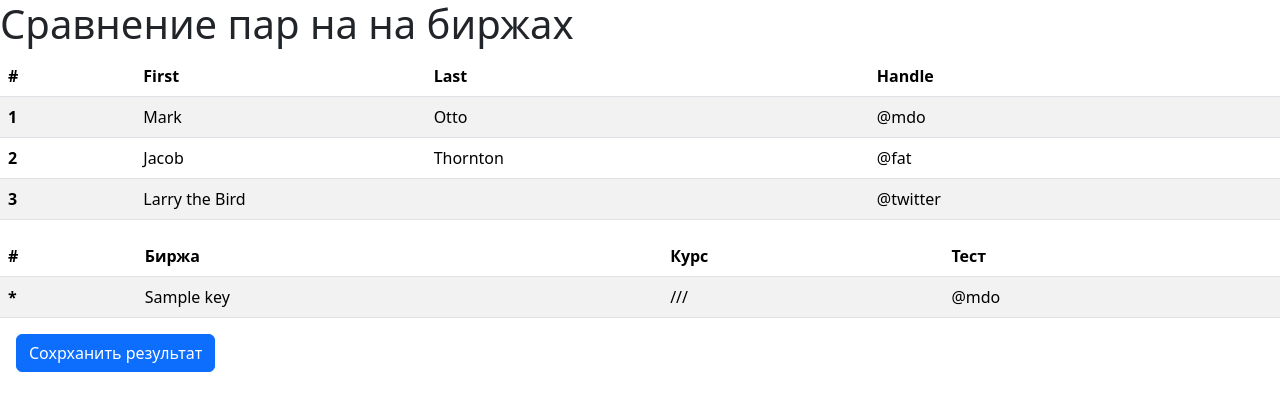
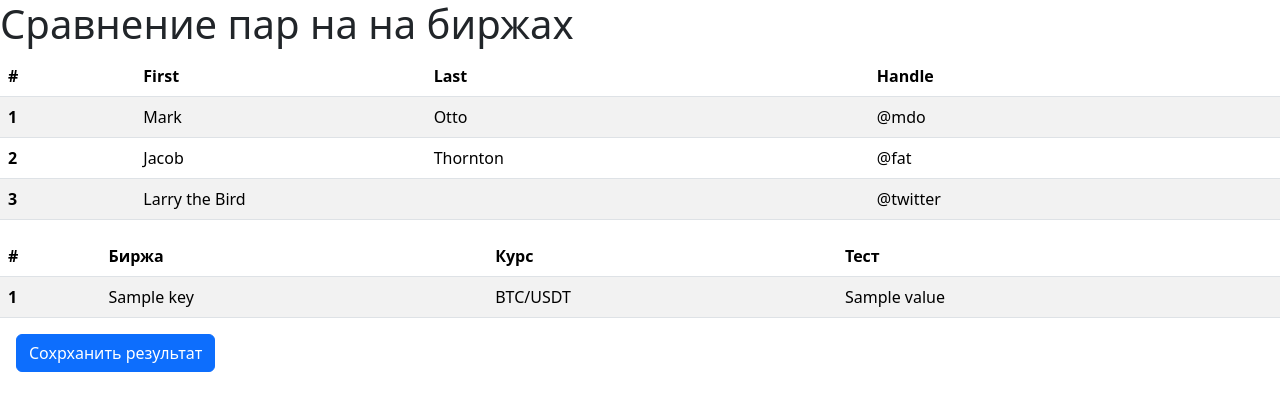
Before and after one commit to smirnovio87/Learning, a Django app: template crypto/templates/site_crypto/price.html in a window 1280 px wide. Shown: the top 411 px of the page. Run offline with Django 5.2, Linux system fonts and the light colour scheme; the template is opened without the code that fills it: most values are stand-ins (such as "Sample title", 1, 10 or a date in 2020).

Commit message:
Price шаблон вывел Курс BTC/USDT с разных бирж

```diff
--- a/crypto/templates/site_crypto/price.html
+++ b/crypto/templates/site_crypto/price.html
@@ -50,12 +50,12 @@
       </thead>
 
       <tbody>
-        {% for key in context %}
+        {% for key, value in context.items %}
         <tr>
-          <th scope="row">*</th>
+          <th scope="row">{{ forloop.counter }}</th>
           <td>{{ key }}</td>
-          <td>///</td>
-          <td>@mdo</td>
+          <td>BTC/USDT</td>
+          <td>{{ value }}</td>
         </tr>
         {% endfor %}
       </tbody>
```
